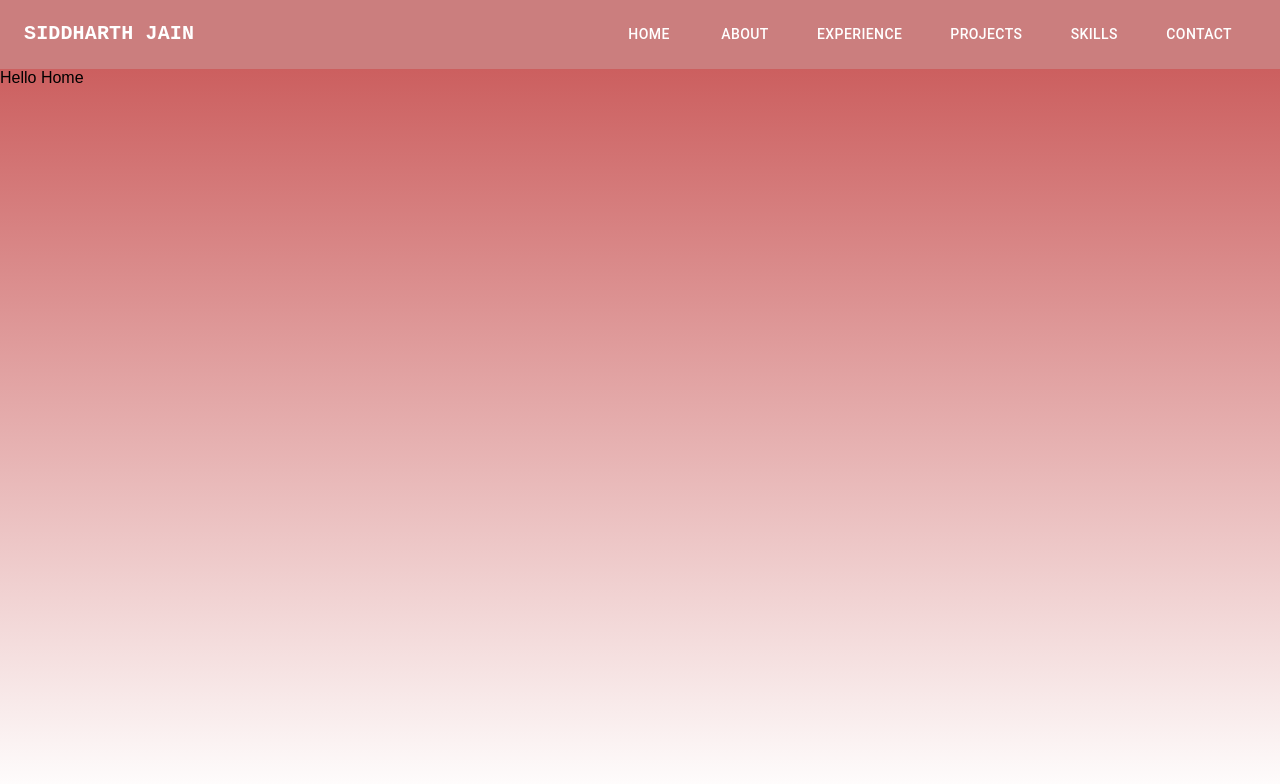
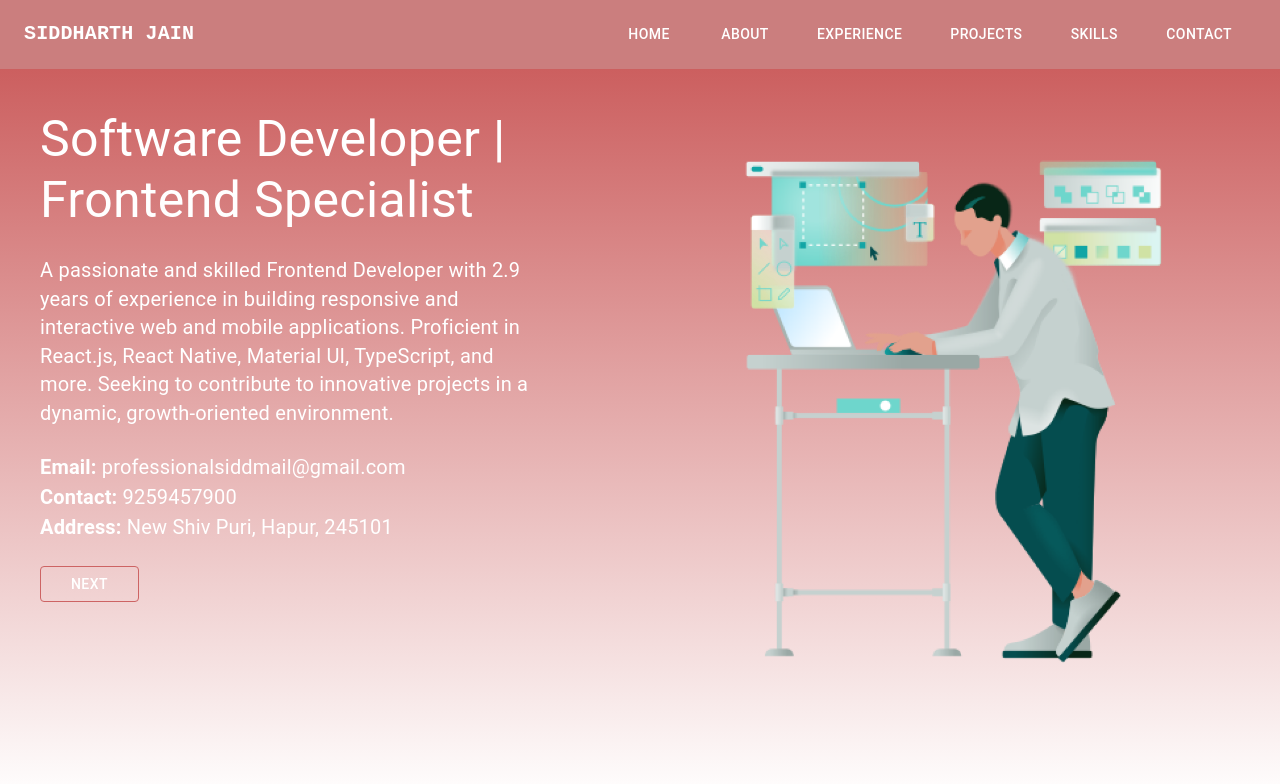
Before and after one commit to professinalsidd/resume, a Next.js app: page / in a window 1280 px wide. Shown: the top 784 px of the page. Built offline with nearby package versions, Linux system fonts and the light colour scheme.

Commit message:
feat: home page make it

```diff
--- a/src/app/home/home.js
+++ b/src/app/home/home.js
@@ -1,7 +1,85 @@
+"use client";
+import Image from "next/image";
+import { Box, Button, Typography } from "@mui/material";
 import React from "react";
+import { COLORS, useResponsive } from "@/themes/themes";
 
 const HomePage = () => {
-  return <div>Hello Home</div>;
+  const { isDesktop, isTablet } = useResponsive();
+  return (
+    <Box
+      sx={{
+        flex: 1,
+        display: "flex",
+        justifyContent: "space-between",
+        height: { xs: "none", md: "80vh" },
+        p: 5,
+        flexDirection: { xs: "column", md: "row" },
+      }}
+    >
+      <Box sx={{ flex: 1, flexDirection: "column", gap: 3, display: "flex" }}>
+        <Typography
+          variant="h4"
+          sx={{ color: "#fff", fontSize: { xs: 20, md: 50 } }}
+        >
+          Software Developer | Frontend Specialist
+        </Typography>
+        <Typography
+          variant="body2"
+          sx={{
+            color: "#fff",
+            width: { xs: "100%", md: 500 },
+            fontSize: { xs: 16, md: 20 },
+          }}
+        >
+          A passionate and skilled Frontend Developer with 2.9 years of
+          experience in building responsive and interactive web and mobile
+          applications. Proficient in React.js, React Native, Material UI,
+          TypeScript, and more. Seeking to contribute to innovative projects in
+          a dynamic, growth-oriented environment.
+        </Typography>
+        <Typography
+          variant="body1"
+          sx={{ color: "#fff", fontSize: { xs: 16, md: 20 } }}
+        >
+          <strong>Email:</strong> professionalsiddmail@gmail.com <br />
+          <strong>Contact:</strong> 9259457900 <br />
+          <strong>Address:</strong> New Shiv Puri, Hapur, 245101
+        </Typography>
+        <Box
+          sx={{
+            display: { xs: "flex" },
+            justifyContent: { xs: "center", md: "flex-start" },
+          }}
+        >
+          <Button
+            sx={{
+              background: "transparent",
+              border: "0.5px solid #CD6464",
+              color: COLORS.WHITE,
+              padding: "5px 30px",
+              "&: hover": {
+                background: "#CD6464",
+              },
+            }}
+          >
+            Next
+          </Button>
+        </Box>
+      </Box>
+      <Box>
+        <Image
+          src="/assets/home2.png"
+          alt="Profile Image"
+          width={isDesktop ? 600 : isTablet ? 500 : 300}
+          height={isDesktop ? 600 : isTablet ? 500 : 300}
+          style={{
+            objectFit: "contain",
+          }}
+        />
+      </Box>
+    </Box>
+  );
 };
 
 export default HomePage;
--- a/src/app/page.js
+++ b/src/app/page.js
@@ -1,5 +1,3 @@
-import Image from "next/image";
-import styles from "./page.module.css";
 import HomePage from "./home/home";
 import NavbarComp from "@/components/navbar/navbar";
 
--- /dev/null
+++ b/src/themes/themes.js
@@ -0,0 +1,208 @@
+"use client";
+import useMediaQuery from "@mui/material/useMediaQuery";
+
+export const useResponsive = () => {
+  const isDesktop = useMediaQuery("(min-width:1024px)");
+  const isTablet = useMediaQuery("(min-width:768px) and (max-width:1023px)");
+  const isMobile = useMediaQuery("(max-width:767px)");
+
+  return { isMobile, isTablet, isDesktop };
+};
+
+export const COLORS = {
+  PRIMARY_BLACK: "#101828",
+  PRIMARY_GREY: "#475467",
+  PRIMARY_RED: "#D92D20",
+  WHITE: "#FFFFFF",
+  BLACK: "#000000",
+  GREY: "#D9D9D9",
+  LIGHT_GREY: "#F9FAFB",
+  AQUA_GREEN: "#D7FFE7",
+  MEDIUM_GREY: "#636363",
+  BLUE: "#4379EE",
+  DARK_GREY: "#8E8E93",
+  LIGHT_GREEN: "#BBF0D4",
+  GREY_DARK: "#455162",
+  DIM_GREY: "#7A7A7A",
+  Slate_Gray: "#475467",
+  Charcoal: "#191C28",
+  Raisin_Black: "#11152C",
+  Light_Purple: "#9E7CFF",
+  Soft_Purple: "#A679FF",
+  Medium_Aquamarine: "#4CCFAF",
+  Fuchsia: "#FF5FCC",
+  Lavender_Gray: "#D3D8E8",
+  DarkRoyalBlue: "linear-gradient(90deg, #040C2D 49.5%, #152360 100%)",
+  MediumPurple: "#8A75C7",
+  VeryLightWhite: "rgba(255, 255, 255, 0.19)",
+  CoolGray: "#CED4DA",
+  MediumWhite: "rgba(255, 255, 255, 0.53)",
+  VeryPaleLavender: "#E9E4F8",
+  MidnightBlue: "#040C2D",
+  DarkBlueShade: "#15236080",
+  BrightRed: "#DA1E28",
+  ForestGreen: "#198038",
+  CobaltBlue: "#0043CE",
+  MediumBlue: "#152360",
+  SemiTransparentWhite: "rgba(255, 255, 255, 0.5)",
+  Sandstone: "linear-gradient(90deg, #FFFFFF 0%, #FFFFFF 43%, #B39D80 99.5%)",
+  Crimson: "linear-gradient(90deg, #000000 0%, #B32020 100%)",
+  GRY_RGB: "linear-gradient(90deg, #FFFFFF 0%, #999999 100%)",
+};
+
+// Layout section for skipped to re use this lines
+export const LAYOUT = {
+  flexCCenter: {
+    display: "flex",
+    justifyContent: "center",
+    alignItems: "center",
+  },
+  columnCCenter: {
+    display: "flex",
+    justifyContent: "center",
+    flexDirection: "column",
+    alignItems: "center",
+  },
+  flexRowBetween: {
+    display: "flex",
+    justifyContent: "space-between",
+    alignItems: "center",
+  },
+  columnStart: {
+    display: "flex",
+    justifyContent: "flex-start",
+    flexDirection: "column",
+  },
+  columnEnd: {
+    display: "flex",
+    justifyContent: "flex-end",
+    flexDirection: "column",
+  },
+  flexRowAround: {
+    display: "flex",
+    justifyContent: "space-around",
+    alignItems: "center",
+  },
+  flexColumn: {
+    display: "flex",
+    flexDirection: "column",
+  },
+  flexRow: {
+    display: "flex",
+    flexDirection: "row",
+  },
+  flexCCenterWithGap: (gap = "0.2rem") => ({
+    display: "flex",
+    justifyContent: "center",
+    alignItems: "center",
+    gap,
+  }),
+  flexColumnWithGap: (gap = "0.2rem") => ({
+    display: "flex",
+    flexDirection: "column",
+    gap,
+  }),
+  flexRowWithGap: (gap = "0.2rem") => ({
+    display: "flex",
+    flexDirection: "row",
+    gap,
+  }),
+  flexWrapRowWithGap: (gap = "0.5rem") => ({
+    display: "flex",
+    flexWrap: "wrap",
+    flexDirection: "row",
+    gap,
+  }),
+  flexWrap: {
+    display: "flex",
+    flexWrap: "wrap",
+  },
+  flexRowAJCenter: {
+    display: "flex",
+    flexDirection: "row",
+    alignItems: "center",
+    justifyContent: "center",
+  },
+  flexCenter: {
+    display: "flex",
+    alignItems: "center",
+    justifyContent: "center",
+  },
+  flexColumJCenter: {
+    display: "flex",
+    justifyContent: "space-between",
+    alignItems: "center",
+    flexDirection: "column",
+  },
+  flexEndCenter: {
+    display: "flex",
+    alignItems: "center",
+    justifyContent: "flex-end",
+  },
+  AlignCenter: {
+    display: "flex",
+    alignItems: "center",
+  },
+  flexBetween: {
+    display: "flex",
+    justifyContent: "space-between",
+  },
+  flexJustifyCenter: {
+    display: "flex",
+    justifyContent: "center",
+  },
+  flexAlignRowCenter: {
+    display: "flex",
+    flexDirection: "row",
+    alignItems: "center",
+  },
+  flexBetweenColumnCenter: {
+    display: "flex",
+    flexDirection: "column",
+    justifyContent: "space-between",
+  },
+  flexWrapRow: {
+    flexDirection: "row",
+    display: "flex",
+    flexWrap: "wrap",
+  },
+  flexColumnEnd: {
+    flexDirection: "column",
+    display: "flex",
+    justifyContent: "flex-end",
+    alignItems: "flex-end",
+  },
+  flexJustifyColumnCenter: {
+    display: "flex",
+    justifyContent: "center",
+    flexDirection: "column",
+  },
+  flexStartCenter: {
+    display: "flex",
+    justifyContent: "flex-start",
+    alignItems: "center",
+  },
+  flexAEndCenter: {
+    display: "flex",
+    alignItems: "flex-end",
+  },
+  flexEndBetween: {
+    display: "flex",
+    justifyContent: "space-between",
+    alignItems: "flex-end",
+  },
+  flexJAEnd: {
+    display: { xs: "none", md: "flex" },
+    justifyItems: "flex-end",
+    alignItems: "flex-end",
+  },
+  flexJCenter: {
+    display: "flex",
+    justifyContent: "center",
+  },
+  flexColumnBetween: {
+    display: "flex",
+    flexDirection: "column",
+    justifyContent: "space-between",
+  },
+};
```
Also changed, not shown: public/assets/home.svg (renamed from public/home.svg), public/assets/home2.png (added).
